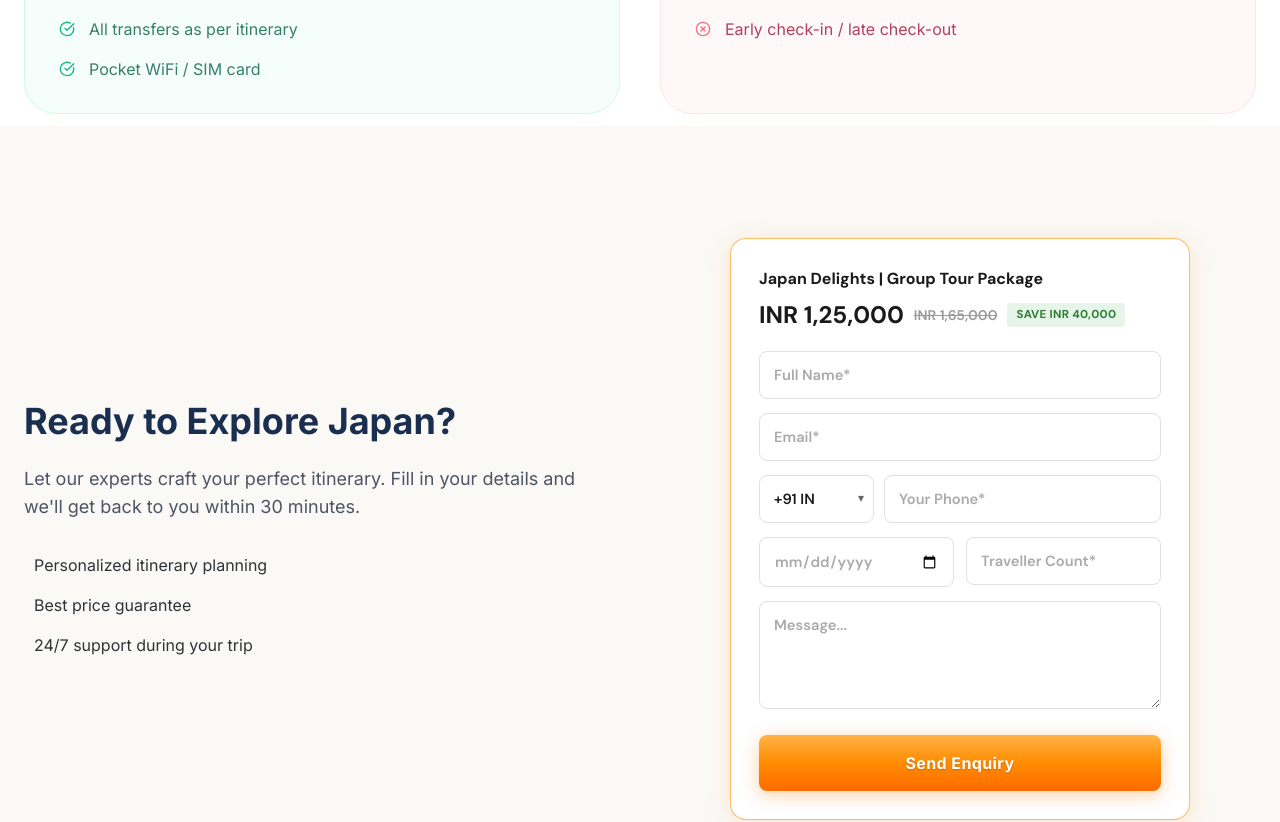
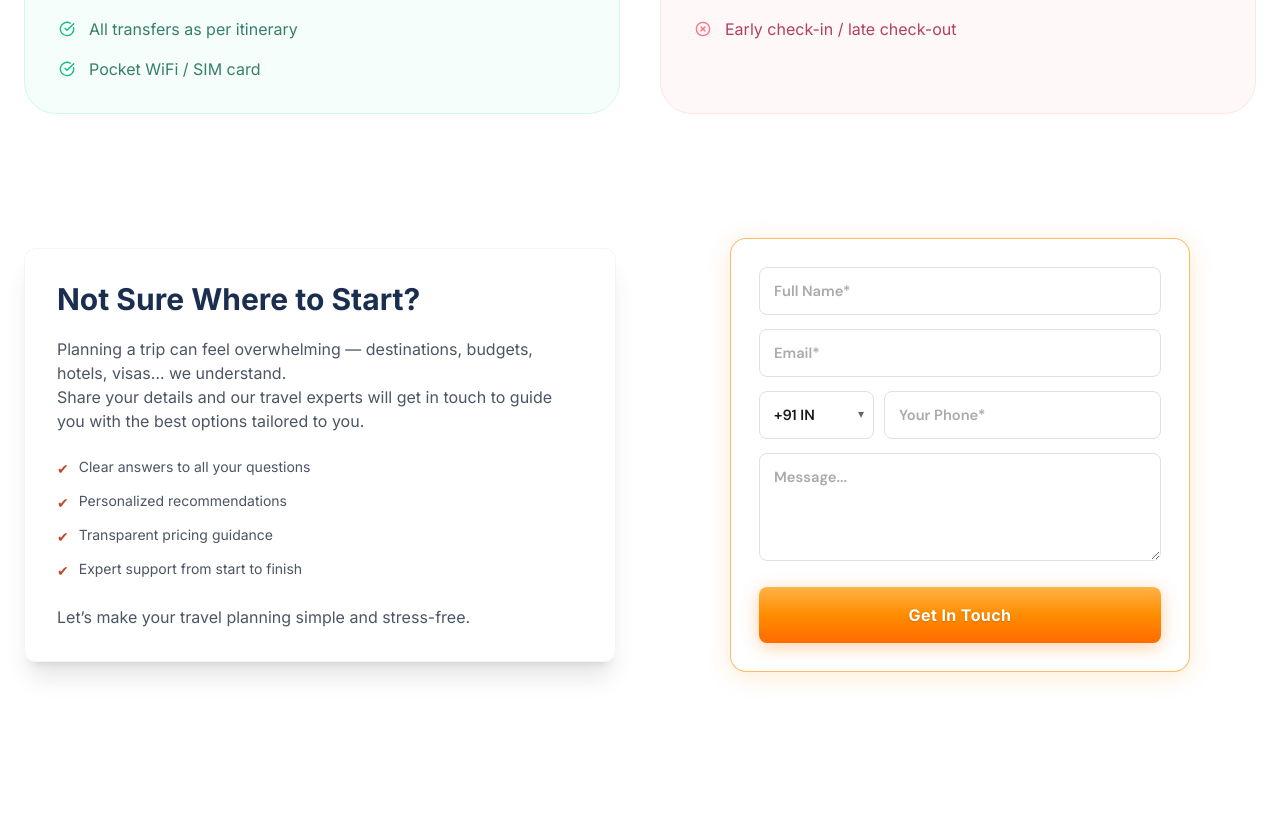
Before and after one commit to InquisitiveHarshit/eji_travel, a React (Vite) app in the folder client-react/: page / in a window 1280 px wide. Shown: the part 2620-3442 px from the top of the page. Built offline with nearby package versions, Linux system fonts and the light colour scheme.

Commit message:
form fixes

```diff
--- a/client-react/src/components/forms/FinalFormSection.jsx
+++ b/client-react/src/components/forms/FinalFormSection.jsx
@@ -1,34 +1,43 @@
-import InquiryForm from './InquiryForm';
+import GetInTouchForm from './GetInTouchForm';
 
 function FinalFormSection() {
   return (
-    <section className="bg-bg-light py-12 sm:py-16 md:py-20">
-      <div className="max-w-screen-xl mx-auto px-4 sm:px-6">
-        <div className="grid grid-cols-1 lg:grid-cols-2 gap-10 sm:gap-12 lg:gap-15 items-center">
-          <div>
-            <h2 className="text-2xl sm:text-3xl md:text-4xl font-bold text-primary mb-4 sm:mb-6">
-              Ready to Explore Japan?
+    <section className=" py-12 sm:py-16 md:py-20 text-white">
+      <div className="max-w-screen-xl  mx-auto px-4 sm:px-6">
+        <div className="grid grid-cols-1  lg:grid-cols-2 gap-10 sm:gap-12 lg:gap-15 items-center">
+          <div className="bg-white p-6 sm:p-8 bg-white/80 backdrop-blur-sm rounded-xl shadow-xl border border-gray-100 transform transition-all duration-500 hover:scale-102 hover:shadow-2xl">
+            <h2 className="text-2xl sm:text-3xl  font-bold text-primary mb-4 sm:mb-5 leading-tight">
+              Not Sure Where to Start?
             </h2>
-            <p className="text-base sm:text-lg text-gray-600 mb-6 sm:mb-8">
-              Let our experts craft your perfect itinerary. Fill in your details and we'll get back to you within 30 minutes.
+            <p className="text-sm sm:text-base text-gray-600 mb-5 sm:mb-6 leading-relaxed">
+              Planning a trip can feel overwhelming — destinations, budgets, hotels, visas… we understand.
+              <br />
+              Share your details and our travel experts will get in touch to guide you with the best options tailored to you.
             </p>
-            <ul className="list-none flex flex-col gap-3 sm:gap-4">
-              <li className="flex items-center gap-2 sm:gap-2.5 text-sm sm:text-base">
-                <i className="fas fa-check text-accent"></i>
-                Personalized itinerary planning
+            <ul className="list-none flex flex-col gap-2 sm:gap-3 mb-5 sm:mb-6">
+              <li className="flex items-start gap-2 sm:gap-2.5 text-xs sm:text-sm text-gray-600">
+                <span className="text-accent flex-shrink-0 mt-0.5">✔</span>
+                Clear answers to all your questions
               </li>
-              <li className="flex items-center gap-2 sm:gap-2.5 text-sm sm:text-base">
-                <i className="fas fa-check text-accent"></i>
-                Best price guarantee
+              <li className="flex items-start gap-2 sm:gap-2.5 text-xs sm:text-sm text-gray-600">
+                <span className="text-accent flex-shrink-0 mt-0.5">✔</span>
+                Personalized recommendations
               </li>
-              <li className="flex items-center gap-2 sm:gap-2.5 text-sm sm:text-base">
-                <i className="fas fa-check text-accent"></i>
-                24/7 support during your trip
+              <li className="flex items-start gap-2 sm:gap-2.5 text-xs sm:text-sm text-gray-600">
+                <span className="text-accent flex-shrink-0 mt-0.5">✔</span>
+                Transparent pricing guidance
+              </li>
+              <li className="flex items-start gap-2 sm:gap-2.5 text-xs sm:text-sm text-gray-600">
+                <span className="text-accent flex-shrink-0 mt-0.5">✔</span>
+                Expert support from start to finish
               </li>
             </ul>
+            <p className="text-sm sm:text-base text-gray-600">
+              Let’s make your travel planning simple and stress-free.
+            </p>
           </div>
-          <div className="w-full">
-            <InquiryForm variant="final" />
+          <div className="w-full relative z-10">
+            <GetInTouchForm />
           </div>
         </div>
       </div>
--- /dev/null
+++ b/client-react/src/components/forms/GetInTouchForm.jsx
@@ -0,0 +1,180 @@
+import { useState } from "react";
+import GlossyButton from '../ui/GlossyButton';
+
+const countryCodes = [
+  { code: "+91", country: "IN" },
+  { code: "+1", country: "US" },
+  { code: "+44", country: "UK" },
+  { code: "+61", country: "AU" },
+  { code: "+971", country: "UAE" },
+  { code: "+65", country: "SG" },
+  { code: "+81", country: "JP" },
+  { code: "+49", country: "DE" },
+];
+
+function GetInTouchForm() {
+  const [form, setForm] = useState({
+    fullName: "",
+    email: "",
+    countryCode: "+91",
+    phone: "",
+    message: "",
+  });
+
+  const [errors, setErrors] = useState({});
+  const [submitted, setSubmitted] = useState(false);
+
+  const validate = () => {
+    const newErrors = {};
+    if (!form.fullName.trim()) newErrors.fullName = "Full name is required";
+    if (!form.email.trim()) newErrors.email = "Email is required";
+    else if (!/\S+@\S+\.\S+/.test(form.email)) newErrors.email = "Enter a valid email";
+    if (!form.phone.trim()) newErrors.phone = "Phone number is required";
+    else if (!/^\d{7,15}$/.test(form.phone)) newErrors.phone = "Enter a valid phone number";
+    return newErrors;
+  };
+
+  const handleChange = (e) => {
+    const { name, value } = e.target;
+    setForm((prev) => ({ ...prev, [name]: value }));
+    if (errors[name]) setErrors((prev) => ({ ...prev, [name]: "" }));
+  };
+
+  const handleSubmit = (e) => {
+    e.preventDefault();
+    const validationErrors = validate();
+    if (Object.keys(validationErrors).length > 0) {
+      setErrors(validationErrors);
+      return;
+    }
+    setSubmitted(true);
+    console.log("Form submitted:", form);
+  };
+
+  const handleReset = () => {
+    setForm({
+      fullName: "",
+      email: "",
+      countryCode: "+91",
+      phone: "",
+      message: "",
+    });
+    setErrors({});
+    setSubmitted(false);
+  };
+
+  const inputBase = "w-full border-[1.5px] border-[#e0e0e0] rounded-[8px] px-3 sm:px-[14px] py-3 sm:py-[13px] text-sm sm:text-[0.92rem] text-[#1a1a1a] bg-white outline-none transition-colors duration-200 focus:border-[#FF8C00] placeholder:text-[#aaa] min-h-[44px]";
+  const inputError = "border-[#e53935]";
+  const errorMsg = "text-[#e53935] text-[0.75rem] mt-1";
+
+  if (submitted) {
+    return (
+      <div className="w-full  flex items-center justify-center p-4 sm:p-8 font-['DM_Sans',-apple-system,BlinkMacSystemFont,sans-serif]">
+        <div className="bg-white rounded-xl sm:rounded-[16px] shadow-[0_4px_24px_rgba(0,0,0,0.10)] p-5 sm:p-7 w-full max-w-[460px]">
+          <div className="text-center py-6 sm:py-8">
+            <div className="text-4xl sm:text-5xl mb-3 sm:mb-4">🎉</div>
+            <h2 className="text-lg sm:text-xl font-bold text-[#1a1a1a] mb-2 px-2">
+              Message Sent!
+            </h2>
+            <p className="text-sm sm:text-base text-[#666] mb-4 sm:mb-6 px-2">
+              Thanks <strong>{form.fullName}</strong>! Our experts will get in touch with you shortly.
+            </p>
+            <GlossyButton onClick={handleReset} className="w-full min-h-[44px] px-6 py-3">
+              Send Another Message
+            </GlossyButton>
+          </div>
+        </div>
+      </div>
+    );
+  }
+
+  return (
+    <div className="w-full  flex items-center justify-center p-4 sm:p-8 font-['DM_Sans',-apple-system,BlinkMacSystemFont,sans-serif]">
+      <div className="bg-white rounded-xl sm:rounded-[16px] shadow-[0_4px_24px_rgba(255,140,0,0.18)] border border-[rgba(255,140,0,0.6)] p-5 sm:p-7 w-full max-w-[460px]">
+        <form onSubmit={handleSubmit} noValidate className="flex flex-col gap-3 sm:gap-3.5">
+          {/* Full Name */}
+          <div>
+            <input
+              type="text"
+              name="fullName"
+              placeholder="Full Name*"
+              value={form.fullName}
+              onChange={handleChange}
+              className={`${inputBase} ${errors.fullName ? inputError : ""}`}
+            />
+            {errors.fullName && <p className={errorMsg}>{errors.fullName}</p>}
+          </div>
+
+          {/* Email */}
+          <div>
+            <input
+              type="email"
+              name="email"
+              placeholder="Email*"
+              value={form.email}
+              onChange={handleChange}
+              className={`${inputBase} ${errors.email ? inputError : ""}`}
+            />
+            {errors.email && <p className={errorMsg}>{errors.email}</p>}
+          </div>
+
+          {/* Phone Row */}
+          <div>
+            <div className="flex gap-2 sm:gap-2.5 flex-col sm:flex-row">
+              {/* Country Code */}
+              <div className="relative w-full sm:w-[115px] flex-shrink-0">
+                <select
+                  name="countryCode"
+                  value={form.countryCode}
+                  onChange={handleChange}
+                  className={`${inputBase} pr-7 cursor-pointer appearance-none`}
+                >
+                  {countryCodes.map((c) => (
+                    <option key={c.code} value={c.code}>
+                      {c.code} {c.country}
+                    </option>
+                  ))}
+                </select>
+                <span className="absolute right-2.5 top-1/2 -translate-y-1/2 pointer-events-none text-[#666] text-[0.75rem]">
+                  ▾
+                </span>
+              </div>
+
+              {/* Phone Number */}
+              <div className="flex-1">
+                <input
+                  type="tel"
+                  name="phone"
+                  placeholder="Your Phone*"
+                  value={form.phone}
+                  onChange={handleChange}
+                  className={`${inputBase} ${errors.phone ? inputError : ""}`}
+                />
+                {errors.phone && <p className={errorMsg}>{errors.phone}</p>}
+              </div>
+            </div>
+          </div>
+
+          {/* Message */}
+          <div>
+            <textarea
+              name="message"
+              placeholder="Message..."
+              rows={4}
+              value={form.message}
+              onChange={handleChange}
+              className={`${inputBase} resize-y min-h-[100px]`}
+            />
+          </div>
+
+          {/* Submit */}
+          <GlossyButton type="submit" className="w-full py-3 sm:py-4 bg-gradient-to-b from-[#FFB347] via-[#FF8C00] to-[#FF6B00] text-white font-bold text-base tracking-wide shadow-[0_4px_18px_rgba(255,120,0,0.35)] transition-all duration-200 hover:brightness-108 hover:shadow-[0_8px_28px_rgba(255,120,0,0.45)] hover:-translate-y-[1px] active:scale-[0.98] mt-1 min-h-[44px]">
+            Get In Touch
+          </GlossyButton>
+        </form>
+      </div>
+    </div>
+  );
+}
+
+export default GetInTouchForm;
```
